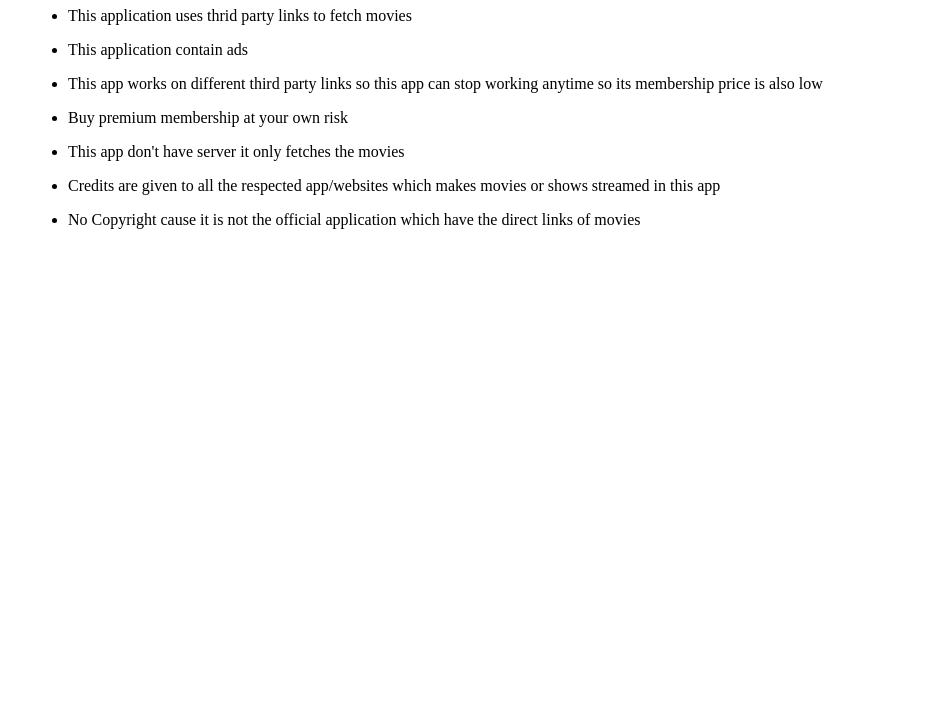
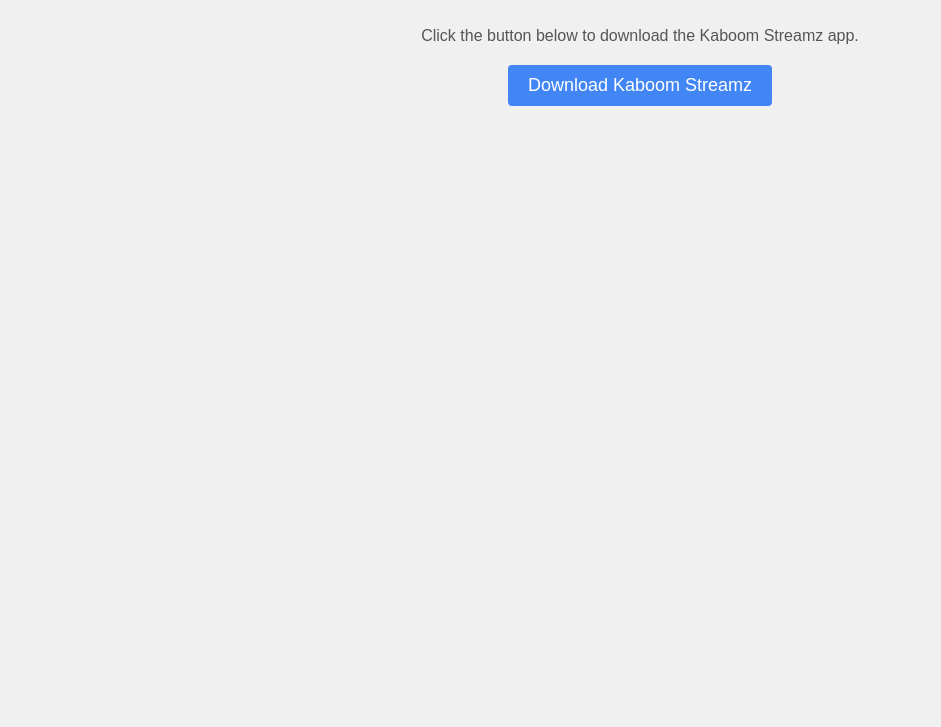
Before and after one commit to bishalzkaboom/Kaboom-Streamz, a plain HTML site: page index.html in a window 1280 px wide. Shown: the part 73-800 px from the top of the page, without its empty margins (0-941 px from the left). Drawn offline with Linux system fonts and the light colour scheme.

Commit message:
Update index.html

```diff
--- a/index.html
+++ b/index.html
@@ -1,60 +1,54 @@
 <!DOCTYPE html>
 <html>
+<head>
+    <title>Download Kaboom Streamz App</title>
+    <style>
+        body {
+            font-family: Arial, sans-serif;
+            background-color: #f0f0f0;
+            text-align: center;
+            margin: 0;
+            padding: 0;
+        }
+        h1 {
+            color: #333;
+        }
+        p {
+            color: #555;
+            max-width: 600px;
+            margin: 0 auto;
+            padding: 20px;
+        }
+        button {
+            padding: 10px 20px;
+            background-color: #4285F4;
+            color: #fff;
+            border: none;
+            border-radius: 4px;
+            font-size: 18px;
+            cursor: pointer;
+            transition: background-color 0.3s ease;
+        }
+        button:hover {
+            background-color: #1A73E8;
+        }
 
-<head>
-  <title>Terms and Conditions</title>
-  <style>
-    ul {
-      margin-left: 20px;
-    }
-  </style>
+        /* Responsive Styles */
+        @media only screen and (max-width: 600px) {
+            p {
+                padding: 10px;
+            }
+            button {
+                font-size: 16px;
+            }
+        }
+    </style>
 </head>
-
 <body>
-  <h1>Terms and Conditions</h1>
-
-  <ul>
-    <li>
-      This application uses thrid party links to fetch movies
-    </li>
-  </ul>
-
-  <ul>
-    <li>
-      This application contain ads
-    </li>
-  </ul>
-
-  <ul>
-    <li>
-      This app works on different third party links so this app can stop working anytime so its membership price is also low
-    </li>
-  </ul>
-
-  <ul>
-    <li>
-      Buy premium membership at your own risk
-    </li>
-  </ul>
-
-  <ul>
-    <li>
-      This app don't have server it only fetches the movies
-    </li>
-  </ul>
-
-  <ul>
-    <li>
-      Credits are given to all the respected app/websites which makes movies or shows streamed in this app
-    </li>
-  </ul>
-
-  <ul>
-    <li>
-      No Copyright cause it is not the official application which have the direct links of movies
-    </li>
-  </ul>
-
+    <h1>Download Kaboom Streamz App</h1>
+    <p>Click the button below to download the Kaboom Streamz app.</p>
+    <a href="https://github.com/bishalzkaboom/Kaboom-Streamz/raw/main/resources/kaboom%20streamz_1.0.apk" download>
+        <button>Download Kaboom Streamz</button>
+    </a>
 </body>
-
 </html>
```
